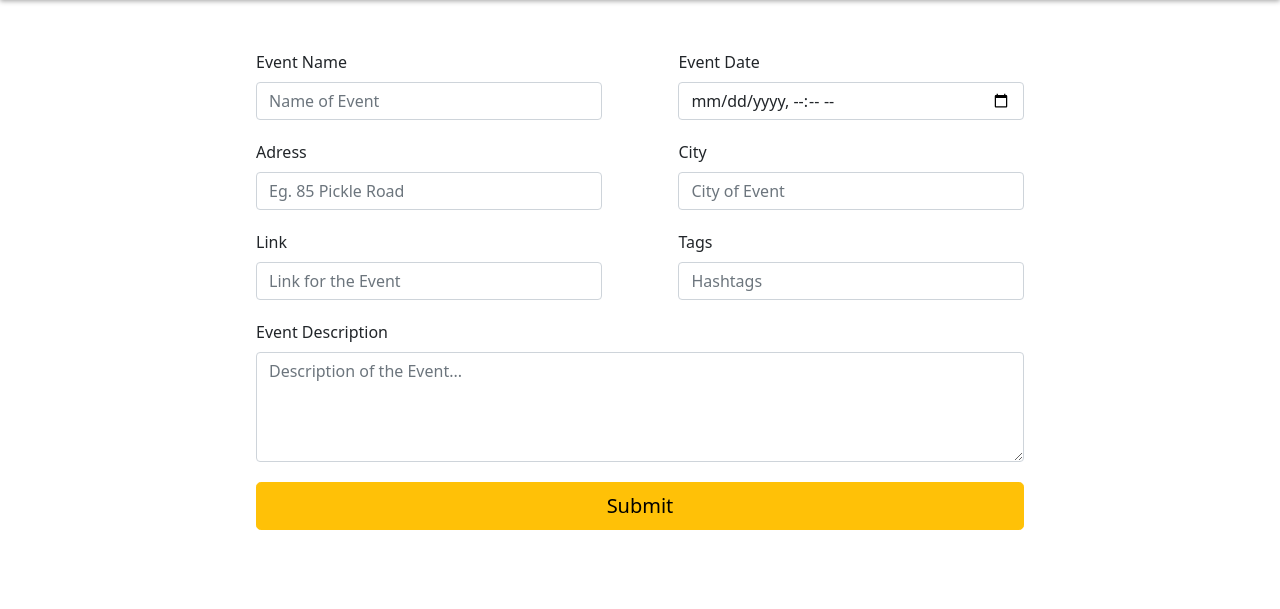
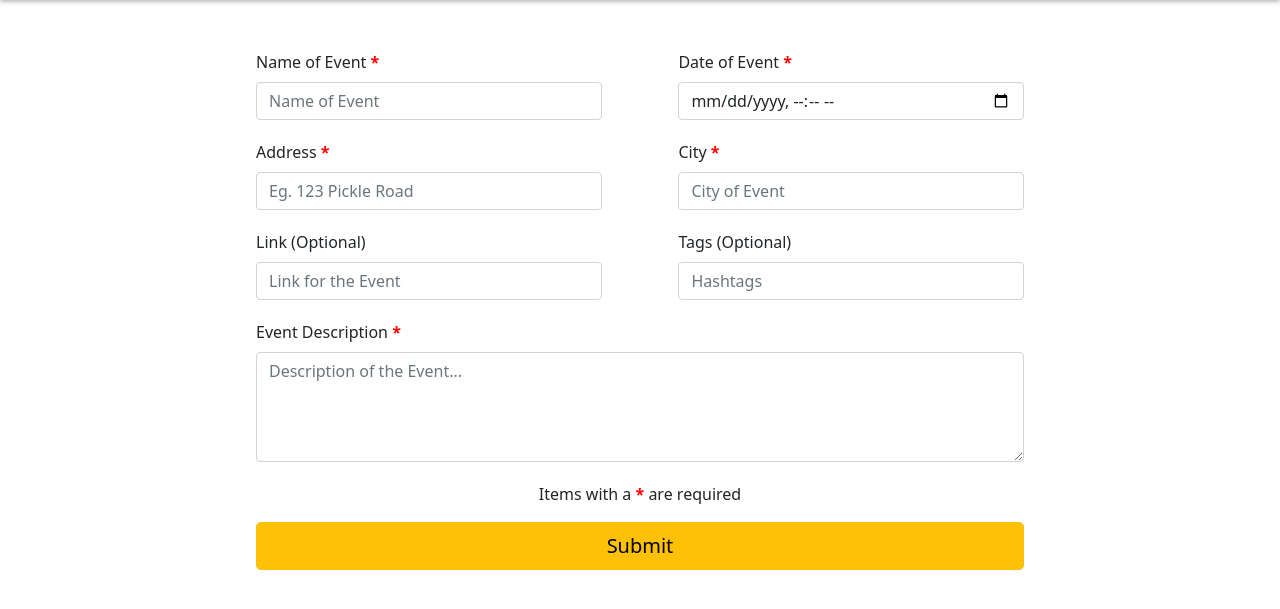
Before and after one commit to Jaxz102/bulletin, a Flask app: page /addevents in a window 1280 px wide. Shown: the part 80-689 px from the top of the page. Run offline with Flask 2, Linux system fonts and the light colour scheme.

Commit message:
sorting algo, adding

```diff
--- a/app.py
+++ b/app.py
@@ -1,14 +1,14 @@
 from flask import Flask, redirect, url_for, render_template, request, session
+import datetime
 import random
 app = Flask(__name__)
 
 # ["Name", "Datetime", "Location", "Description", "Link", "Tags"]
-
 events = [
-    ["Community BBQ", "Datetime", "Address", "Description", "Link", "Tags"],
-    ["Bicycle Festival", "Datetime", "Address", "Description", "Link", "Tags"],
-    ["Community Swimming", "Datetime", "Address", "Description", "Link", "Tags"],
-    ["Art Gallery Exhibit", "Datetime", "Address", "Description", "Link", "Tags"]
+    ["Community BBQ", datetime.datetime(2021, 5, 3, 9, 30), "Address", "Join us on May 3rd for our 25th annual community BBQ!", "Link", "#bbq #barbecue #food"],
+    ["Bicycle Festival", datetime.datetime(2021, 5, 10, 12, 00), "Address", "Description", "Link", "#bike #bicycle #fitness #getactive"],
+    ["Community Swimming", datetime.datetime(2021, 6, 7, 6, 00), "Address", "Description", "Link", "#swimming #pool #cooldown"],
+    ["Art Gallery Exhibit", datetime.datetime(2021, 5, 2, 9, 15), "Address", "Description", "Link", "#art #gallery"]
 ]
 proposed = [
     ["Community Lunch", "Datetime", "Location", "Description", "Link", "Tags"],
@@ -18,33 +18,46 @@ proposed = [
 # Sorting algo
 def sort(lst, sorttype):
 
-    if sorttype == "alpha1":
-        index = 0
-        order = "ascending"
-    elif sorttype == "alpha2":
-        index = 0
-        order = "descending"
-
     lower = []
     equal = []
     larger = []
 
-    if len(lst) != 0 and order == "ascending":
+    if len(lst) != 0 and sorttype == "date1":
         pivot = lst[0]
         for i in lst:
-            if i[index] < pivot[index]:
+            if i[1] < pivot[1]:
                 lower.append(i)
-            elif i[index] == pivot[index]:
+            elif i[1] == pivot[1]:
                 equal.append(i)
             else:
                 larger.append(i)
         return sort(lower, sorttype) + equal + sort(larger, sorttype)
-    elif len(lst) != 0 and order == "descending":
+    if len(lst) != 0 and sorttype == "date2":
         pivot = lst[0]
         for i in lst:
-            if i[index] > pivot[index]:
+            if i[1] > pivot[1]:
                 lower.append(i)
-            elif i[index] == pivot[index]:
+            elif i[1] == pivot[1]:
+                equal.append(i)
+            else:
+                larger.append(i)
+        return sort(lower, sorttype) + equal + sort(larger, sorttype)
+    if len(lst) != 0 and sorttype == "alpha1":
+        pivot = lst[0]
+        for i in lst:
+            if i[0] < pivot[0]:
+                lower.append(i)
+            elif i[0] == pivot[0]:
+                equal.append(i)
+            else:
+                larger.append(i)
+        return sort(lower, sorttype) + equal + sort(larger, sorttype)
+    elif len(lst) != 0 and sorttype == "alpha2":
+        pivot = lst[0]
+        for i in lst:
+            if i[0] > pivot[0]:
+                lower.append(i)
+            elif i[0] == pivot[0]:
                 equal.append(i)
             else:
                 larger.append(i)
@@ -57,23 +70,20 @@ def sort(lst, sorttype):
 # INDEX
 @app.route("/") #HOME BUTTON PRESSED
 def home():
-    return render_template("index.html", eventsdb = events)
-# Waiting for datetime algo
-# @app.route("/date1")
-# def date1():
-#     return render_template("index.html", eventsdb = sort(events, "date1"))
-# @app.route("/date2")
-# def date2():
-#     return render_template("index.html", eventsdb = sort(events, "date2"))
+    return render_template("index.html", eventsdb = sort(events, "date1"))
+# SORTING MENU
+@app.route("/date1")
+def date1():
+    return render_template("index.html", eventsdb = sort(events, "date1"))
+@app.route("/date2")
+def date2():
+    return render_template("index.html", eventsdb = sort(events, "date2"))
 @app.route("/alpha1")
 def alpha1():
     return render_template("index.html", eventsdb = sort(events, "alpha1"))
 @app.route("/alpha2")
 def alpha2():
     return render_template("index.html", eventsdb = sort(events, "alpha2"))
-
-
-
 
 # LOGIN
 @app.route("/login") #HOME BUTTON PRESSED
@@ -97,13 +107,20 @@ def admin():
 def add():
     return render_template("add.html")
 
+# ADDING EVENTS
+@app.route("/adding", methods = ["POST"])
+def adding():
+    if request.method == "POST":
+        name = request.form.get("name")
+        date = datetime.datetime(*[int(v) for v in request.form.get("date").replace('T', '-').replace(':', '-').split('-')])
+        address = request.form.get("address") + request.form.get("city")
+        link = request.form.get("link")
+        tags = request.form.get("tags")
+        description = request.form.get("description")
 
-#pip3 install virtualenv
-#virtualenv env
-#source env/bin/activate
-#pip3 install flask
-
-
+        # events.append([name, date, address, description, link, tags])
+        proposed.append([name, date, address, description, link, tags])
+        return render_template("index.html", eventsdb = sort(events, "date1"))
 
 if __name__ == "__main__":
     app.run(debug=True)
--- a/templates/add.html
+++ b/templates/add.html
@@ -22,45 +22,45 @@
         <form class="jotform-form" action="/adding" method="POST" name="" style="margin-top: 50px;">
             <div style="display: flex; margin: auto; width: 60%; justify-content:space-between">
                 <div style="width: 45%;">
-                    <label for="formGroupExampleInput" class="form-label">Event Name</label>
-                    <input type="text" class="form-control" id="formGroupExampleInput" placeholder="Name of Event" name="name">
+                    <label for="formGroupExampleInput" class="form-label">Name of Event <strong><span style="color: #ff0000">*</span></strong></label>
+                    <input type="text" class="form-control" id="formGroupExampleInput" placeholder="Name of Event" name="name" required>
                 </div>
                 <div style="width: 45%;">
-                    <label class="form-label">Event Date</label>
-                    <input type="datetime-local" class="form-control" name="date">
+                    <label class="form-label">Date of Event <strong><span style="color: #ff0000">*</span></strong></label>
+                    <input type="datetime-local" class="form-control" name="date" required>
                 </div>
             </div>
 
             <div style="display: flex; margin: auto; width: 60%; justify-content:space-between; margin-top: 20px;">
                 <div style="width: 45%;">
-                    <label for="formGroupExampleInput" class="form-label">Adress</label>
-                    <input type="text" class="form-control" id="formGroupExampleInput" placeholder="Eg. 85 Pickle Road" name="adress">
+                    <label for="formGroupExampleInput" class="form-label">Address <strong><span style="color: #ff0000">*</span></strong></label>
+                    <input type="text" class="form-control" id="formGroupExampleInput" placeholder="Eg. 123 Pickle Road" name="address" required>
                 </div>
                 <div style="width: 45%;">
-                    <label for="formGroupExampleInput" class="form-label">City</label>
-                    <input type="text" class="form-control" id="formGroupExampleInput" placeholder="City of Event" name="city">
+                    <label for="formGroupExampleInput" class="form-label">City <strong><span style="color: #ff0000">*</span></strong></label>
+                    <input type="text" class="form-control" id="formGroupExampleInput" placeholder="City of Event" name="city" required>
                 </div>
             </div>
 
             <div style="display: flex; margin: auto; width: 60%; justify-content:space-between; margin-top: 20px;">
                 <div style="width: 45%;">
-                    <label for="formGroupExampleInput" class="form-label">Link</label>
+                    <label for="formGroupExampleInput" class="form-label">Link (Optional)</label>
                     <input type="text" class="form-control" id="formGroupExampleInput" placeholder="Link for the Event" name="link">
                 </div>
                 <div style="width: 45%;">
-                    <label for="formGroupExampleInput" class="form-label">Tags</label>
+                    <label for="formGroupExampleInput" class="form-label">Tags (Optional)</label>
                     <input type="text" class="form-control" id="formGroupExampleInput" placeholder="Hashtags" name="tags">
                 </div>
             </div>
             <div style="height:20px"></div>
             <div style="width: 60%;margin: auto;">
-                <label for="exampleFormControlTextarea1" class="form-label">Event Description</label>
-                <textarea class="form-control" id="exampleFormControlTextarea1" rows="4" placeholder="Description of the Event..." name="description"></textarea>
+                <label for="exampleFormControlTextarea1" class="form-label">Event Description <strong><span style="color: #ff0000">*</span></strong></label>
+                <textarea class="form-control" id="exampleFormControlTextarea1" rows="4" placeholder="Description of the Event..." name="description" required></textarea>
             </div>
 
 
             <div style="height:20px"></div>
-
+            <p style="text-align: center;" >Items with a <strong><span style="color: #ff0000">*</span></strong> are required</p>
             <button class="btn btn-lg btn-warning" type="submit" style="width: 60%; display: block; margin: auto;">Submit</button>
 
         </form>
```
Also changed, not shown: templates/index.html (+8 -4 lines).
